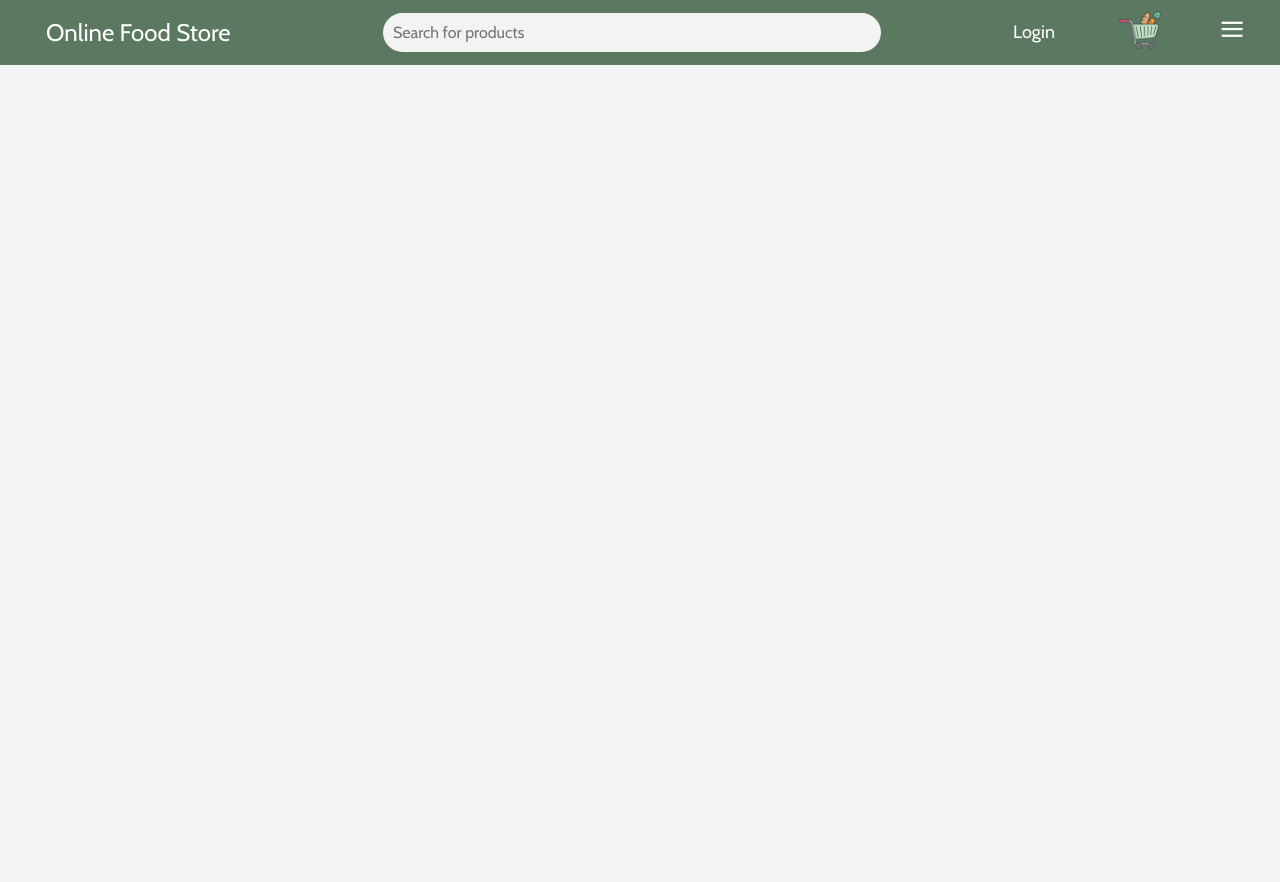
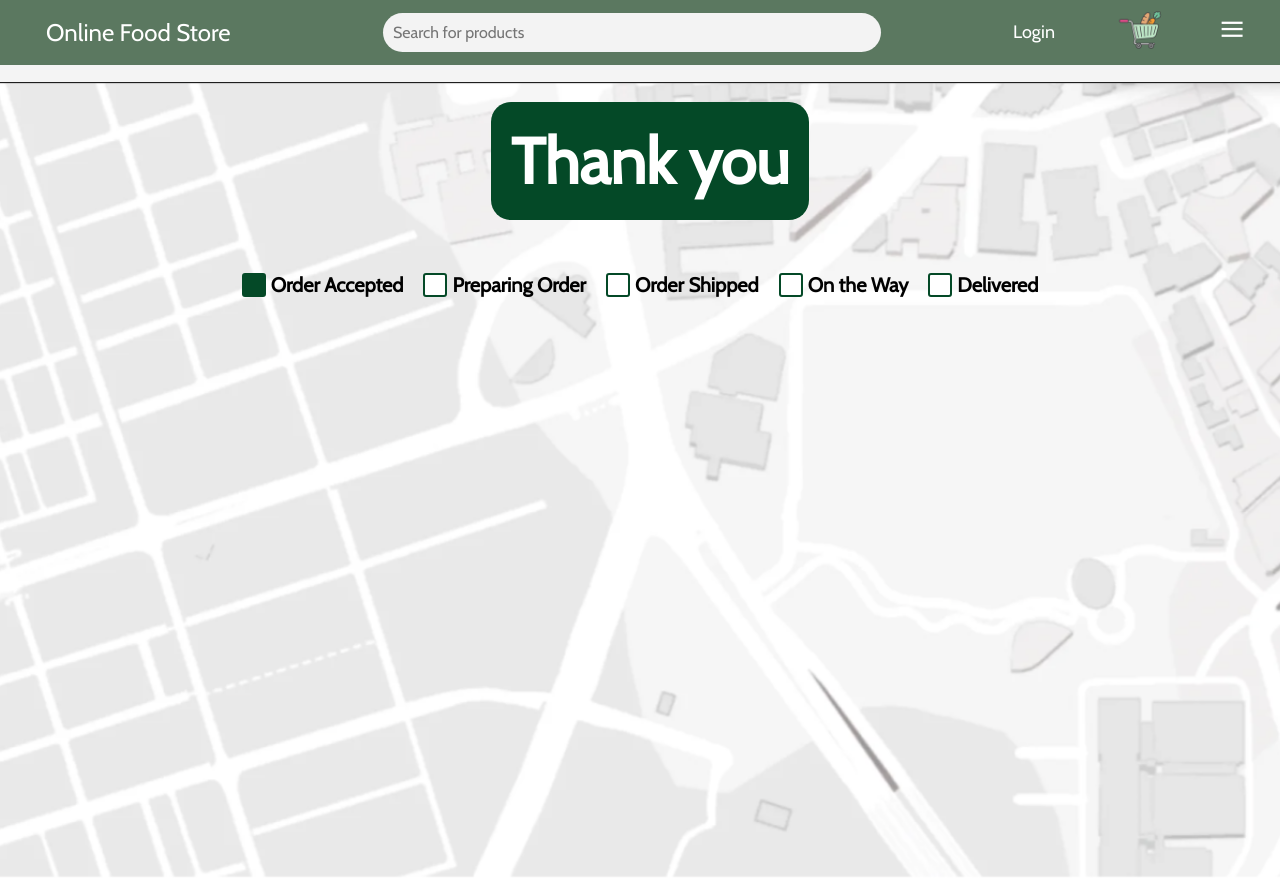
Before and after one commit to conniely04/CMPE131G4Online-Food-Store, a React (Create React App) app: page /Tracking in a window 1280 px wide. Before the commit the page ends 800 px from the top, so only its background shows below. Built offline with nearby package versions, Linux system fonts and the light colour scheme.

Commit message:
added tracking page

```diff
--- a/src/App.js
+++ b/src/App.js
@@ -16,6 +16,7 @@ import "./Components/Navbar.css";
 import BrowsingPage from "./pages/BrowsingPage";
 import "./BrowsingPage.css";
 import ShoppingCartPage from "./pages/ShoppingCart";
+import TrackingPage from "./pages/TrackingPage";
 
 import { Route, Routes } from "react-router-dom";
 
@@ -41,6 +42,7 @@ function App() {
         <Route path="/Carrot" element={<Carrot />} />
         <Route path="/ShoppingCart" element={<ShoppingCartPage />} />
         <Route path="/Checkout" element={<Checkout />} />
+        <Route path="/Tracking" element={<TrackingPage />} />
       </Routes>
     </div>
   );
--- /dev/null
+++ b/src/Components/Tracking.css
@@ -0,0 +1,62 @@
+.background-container {
+    display: flex;
+    flex-direction: column;
+    align-items: center;
+    justify-content: flex-start;
+    height: 100vh;
+    background-size: cover;
+    background-position: center;
+    color: white;
+  }
+
+  .thank-you-text {
+    background-color: rgb(4, 73, 39);
+    padding: 20px;
+    margin-top: 20px;
+    margin-left: 20px;
+    font-size: 64px;
+    color: white;
+    border-radius: 20px;
+  }
+
+  .delivery-progress {
+    display: flex;
+    align-items: center;
+  }
+
+  .stage {
+    display: flex;
+    flex-direction: row;
+    align-items: center;
+    margin: 0 10px;
+  }
+
+  /* Add the following style for the checkbox */
+  .stage input[type="checkbox"] {
+    appearance: none;
+    width: 20px;
+    height: 20px;
+    border: 2px solid rgb(4, 73, 39); /* Set border color to match the green color */
+    border-radius: 3px;
+    margin-right: 5px;
+    background-color: white;
+    cursor: pointer;
+  }
+
+  .stage input[type="checkbox"]:checked {
+    background-color: rgb(4, 73, 39);
+    border-color: rgb(4, 73, 39);
+  }
+
+  .stage.completed {
+    color: black;
+  }
+
+  .stage p {
+    margin: 0;
+    color: black;
+  }
+
+  .stage span {
+    margin-right: 5px;
+  }
--- /dev/null
+++ b/src/Components/Tracking.jsx
@@ -0,0 +1,31 @@
+import React, { useState } from "react";
+import "../Components/Tracking.css";
+
+const Tracking = () => {
+  const backgroundImageUrl = '/images/map.png';
+  const [progress, setProgress] = useState(0);
+
+  const containerStyle = {
+    backgroundImage: `url(${backgroundImageUrl})`,
+  };
+
+  const stages = ["Order Accepted", "Preparing Order", "Order Shipped", "On the Way", "Delivered"];
+
+  return (
+    <div className="background-container" style={containerStyle}>
+      <div>
+        <h1 className="thank-you-text">Thank you</h1>
+      </div>
+      <div className="delivery-progress">
+        {stages.map((stage, index) => (
+          <div key={index} className={`stage ${index === progress ? 'completed' : ''}`} onClick={() => setProgress(index)}>
+            {index < progress ? <span>✔</span> : <input type="checkbox" checked={index === progress} readOnly />}
+            <p>{stage}</p>
+          </div>
+        ))}
+      </div>
+    </div>
+  );
+};
+
+export default Tracking;
--- /dev/null
+++ b/src/pages/TrackingPage.js
@@ -0,0 +1,12 @@
+import React from 'react';
+import Tracking from "../Components/Tracking";
+
+const TrackingPage = () => {
+  return (
+    <div>
+      <h1>Your Tracking Page</h1>
+      <Tracking />
+    </div>
+  );
+};
+export default TrackingPage;
```
Also changed, not shown: public/images/map.png (added).
